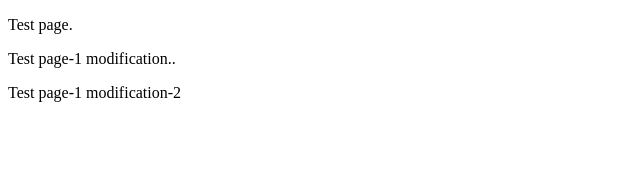
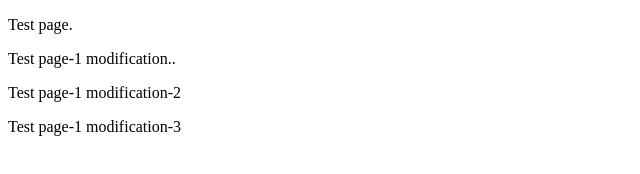
Before and after one commit to yalcinbahadir/RentACar, a plain HTML site: page src/index.html in a window 1280 px wide. Shown: the whole page, without its empty margins (0-640 px from the left). Drawn offline with Linux system fonts and the light colour scheme.

Commit message:
modification-3

```diff
--- a/src/index.html
+++ b/src/index.html
@@ -10,5 +10,6 @@
     <p>Test page.</p>
     <p>Test page-1 modification..</p>
     <p>Test page-1 modification-2</p>
+    <p>Test page-1 modification-3</p>
 </body>
 </html>
```
